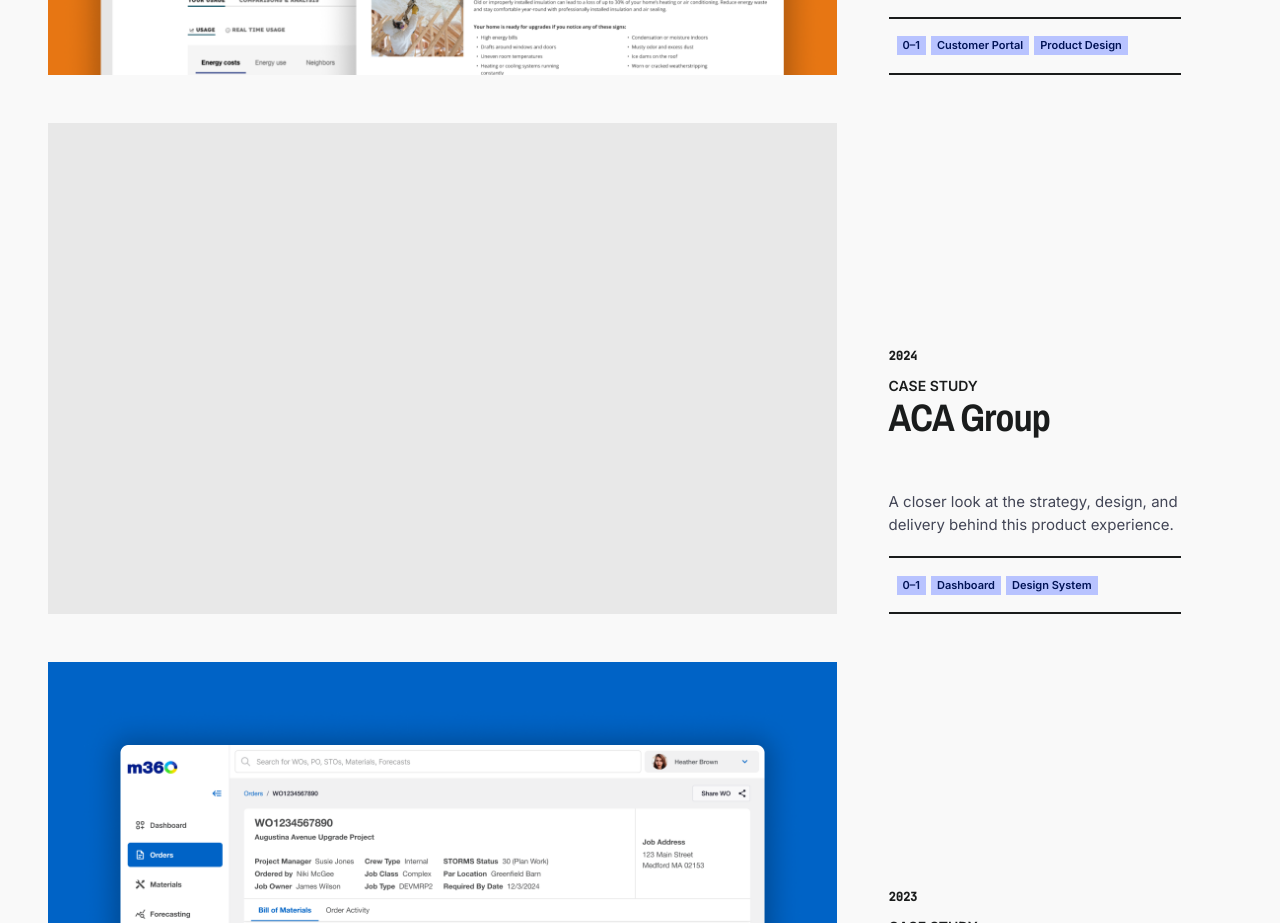
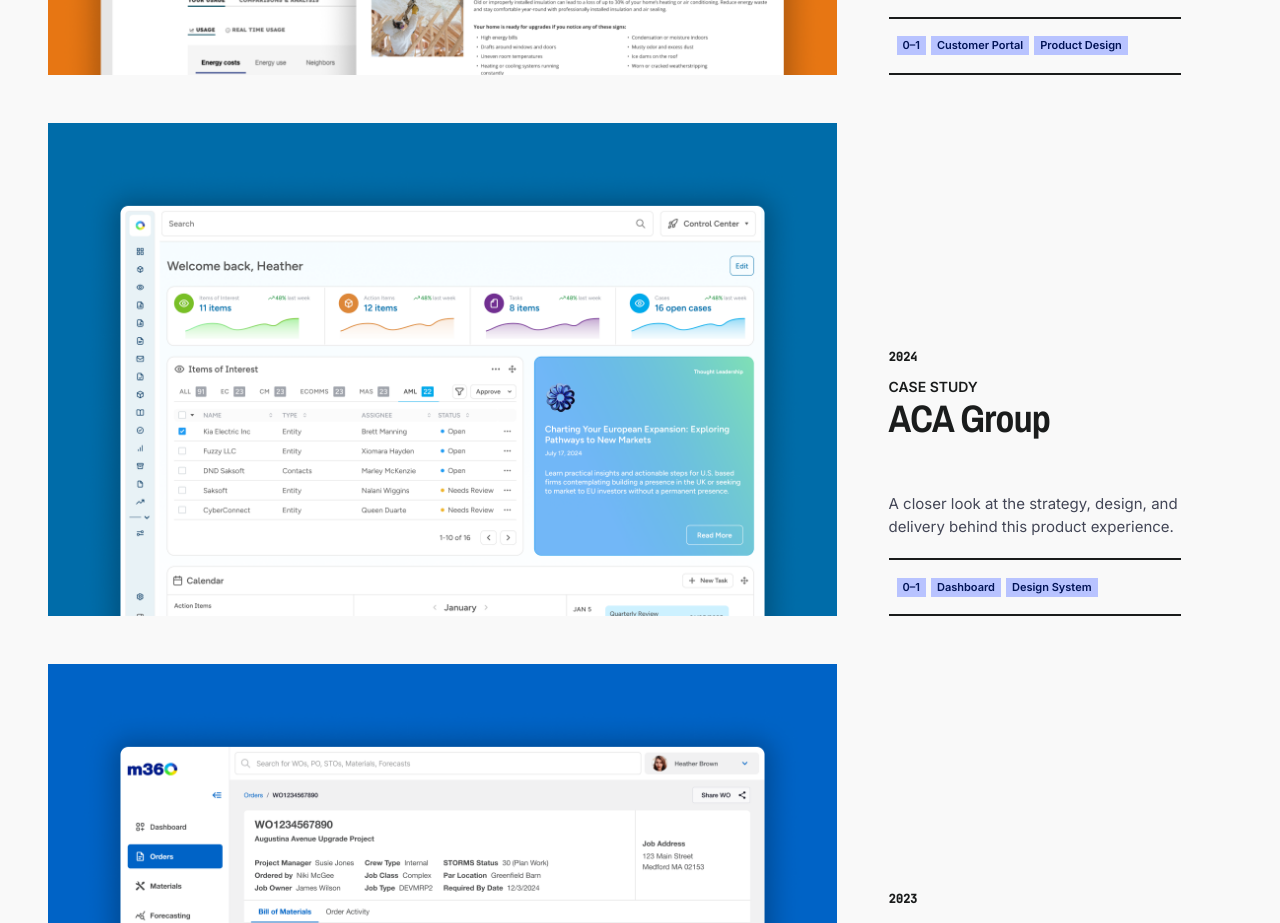
Before and after one commit to bptran99/brendan-portfolio, a website: page index.html in a window 1280 px wide. Shown: the part 1329-2252 px from the top of the page. Drawn offline with nearby package versions, Linux system fonts and the light colour scheme; no server answers.

Commit message:
Add ACA Group thumbnail

```diff
--- a/index.html
+++ b/index.html
@@ -217,7 +217,16 @@
 
           <article class="project project-featured">
             <a class="project-link" href="/work/aca-group" data-local-href="work/aca-group/index.html" aria-label="View the ACA Group case study">
-              <div class="project-visual project-placeholder" aria-hidden="true"></div>
+              <div class="project-visual">
+                <img
+                  src="assets/aca_thumbnail.png"
+                  alt="ACA Group case study preview"
+                  width="1600"
+                  height="1000"
+                  loading="lazy"
+                  decoding="async"
+                />
+              </div>
               <div class="project-info">
                 <p class="project-year project-date">2024</p>
                 <p class="project-meta">CASE STUDY</p>
```
Also changed, not shown: assets/aca_thumbnail.png (added).
